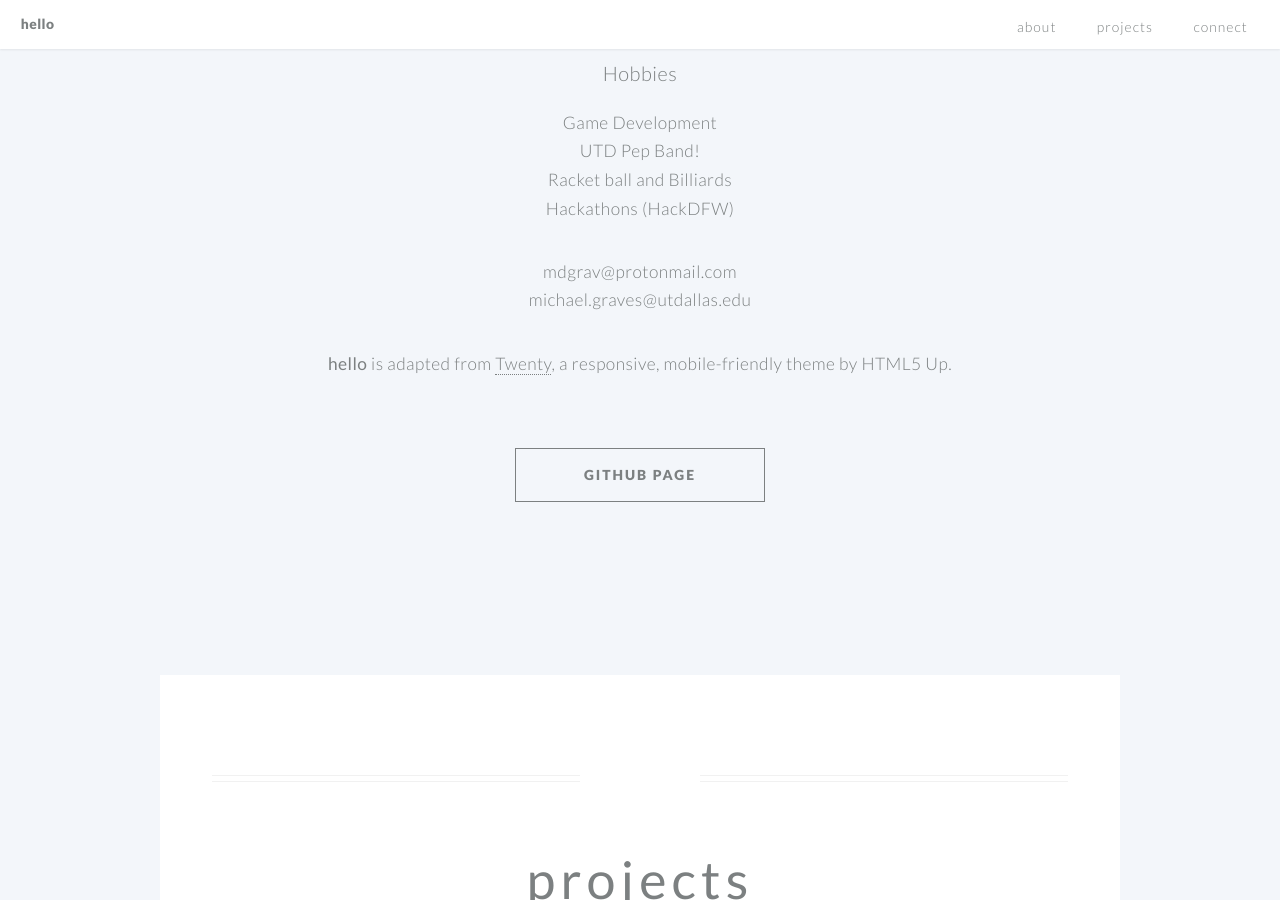
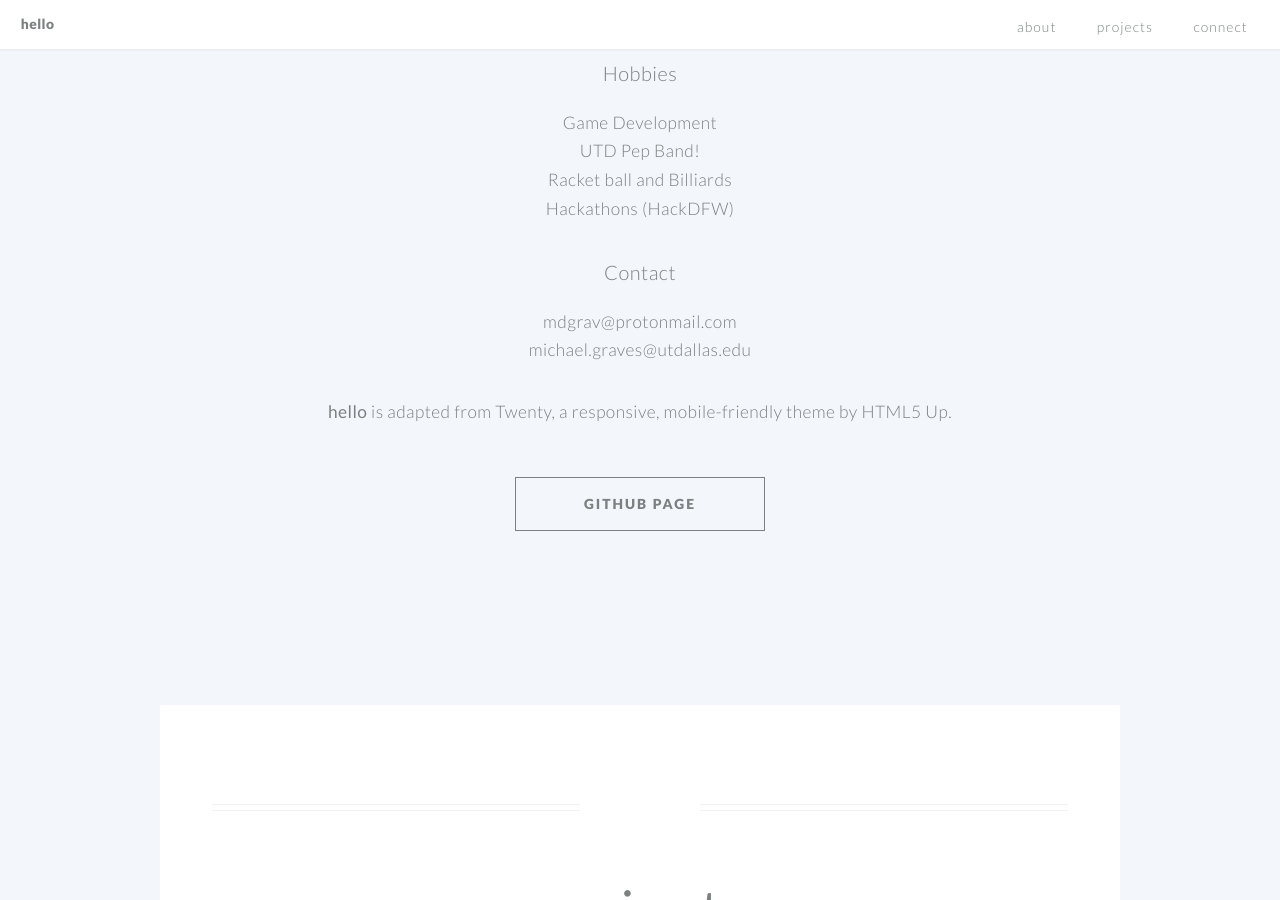
Before and after one commit to michaelgrav/Old-Personal-Website, a Jekyll site: the page built from index.md, in a window 1280 px wide and 900 px high, scrolled down 1208 px. Built offline with Jekyll 4.4.1, drawn with Linux system fonts in a browser that asks for light colours.

Commit message:
Update index.md

```diff
--- a/index.md
+++ b/index.md
@@ -56,9 +56,9 @@
 - Racket ball and Billiards
 - Hackathons (HackDFW)
 
-
+### Contact
 - mdgrav@protonmail.com
 - michael.graves@utdallas.edu
 
 
-**hello** is adapted from [Twenty](https://html5up.net/twenty), a responsive, mobile-friendly theme by HTML5 Up.
+# **hello** is adapted from [Twenty](https://html5up.net/twenty), a responsive, mobile-friendly theme by HTML5 Up.
```
